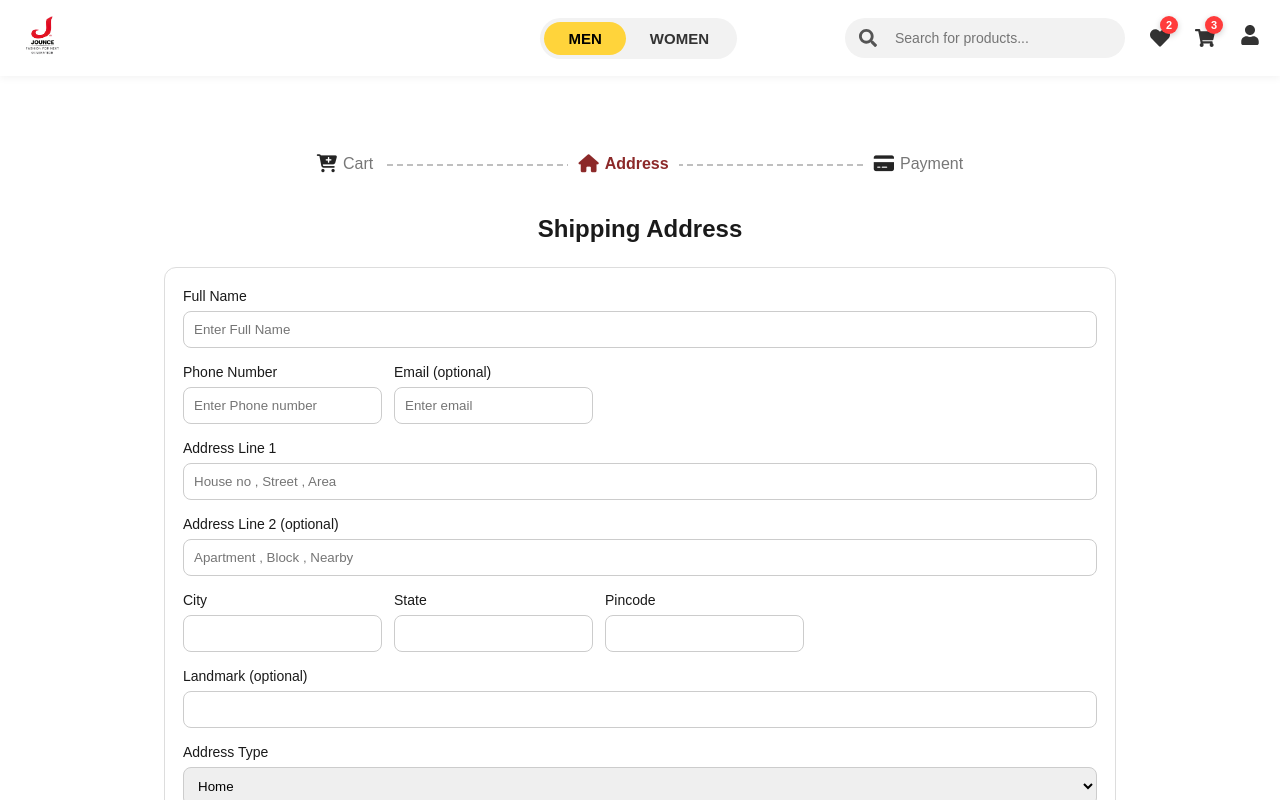
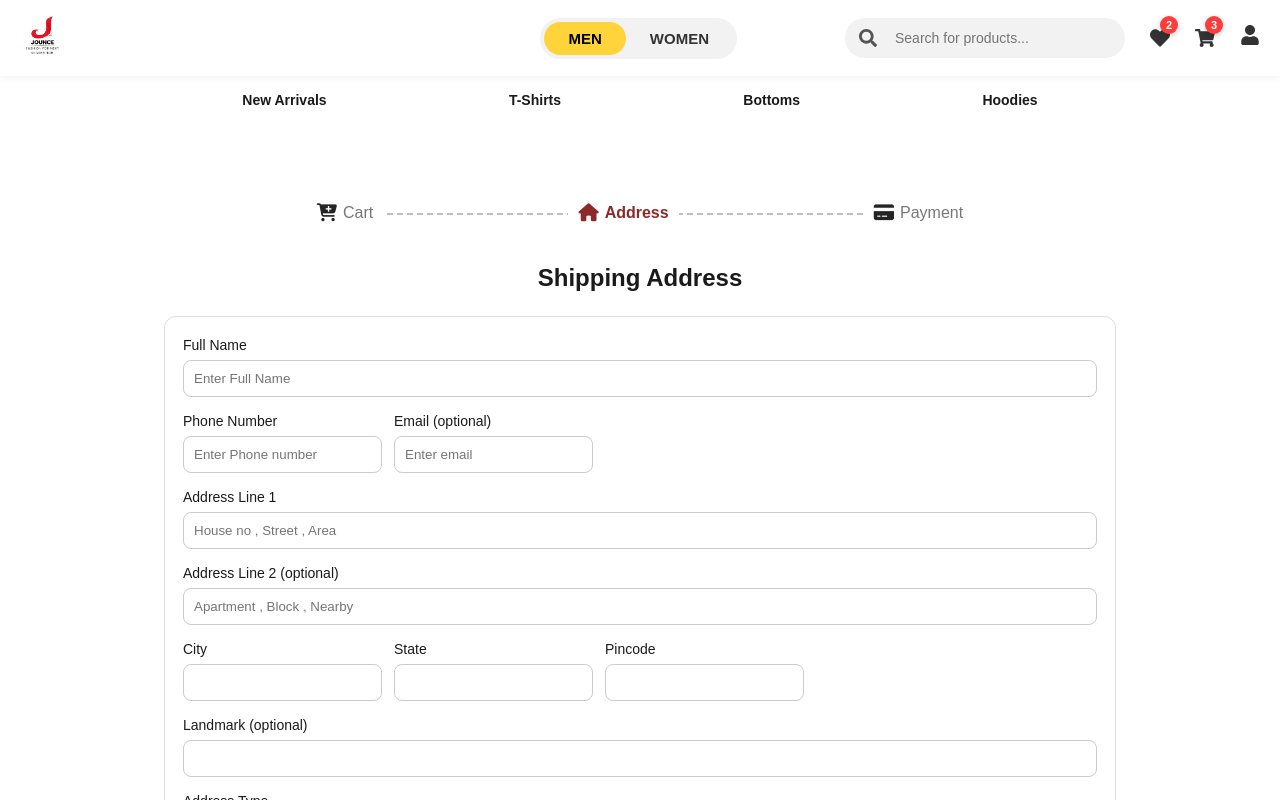
Before and after one commit to SalviVishakha/jounce, a React (Vite) app: page /shipping in a window 1280 px wide. Shown: the top 800 px of the page. Built offline with nearby package versions, Linux system fonts and the light colour scheme.

Commit message:
Added a category section in desktop view

```diff
--- a/src/App.jsx
+++ b/src/App.jsx
@@ -18,6 +18,7 @@ import ScrollToTop from "./components/ScrollToTop";
 
 import { Routes, Route } from "react-router-dom";
 import { useEffect, useState } from "react";
+import Categorybar from "./components/Categorybar";
 
 function App() {
   const [showSite, setShowSite] = useState(false);
@@ -37,6 +38,7 @@ function App() {
       {showSite && (
         <>
           <Header />
+          <Categorybar />
           <ScrollToTop />
 
           <Routes>
--- /dev/null
+++ b/src/components/Categorybar.css
@@ -0,0 +1,88 @@
+.category-bar {
+  background: #fff;
+  /* border-bottom: 1px solid #eee; */
+  position: relative;
+  z-index: 50;
+}
+
+/* ---------- TOP LINKS ---------- */
+.category-links {
+  max-width: 1200px;
+  margin: auto;
+  display: flex;
+ justify-content: space-evenly;
+  padding: 14px 20px;
+  font-size: 14px;
+  font-weight: 600;
+}
+
+.category-links span {
+  cursor: pointer;
+  position: relative;
+}
+
+/* ---------- DROPDOWN ---------- */
+.category-dropdown {
+  position: absolute;
+  left: 0;
+  right: 0;
+  background: #fff;
+  border-top: 1px solid #eee;
+  box-shadow: 0 10px 25px rgba(0, 0, 0, 0.08);
+}
+
+.dropdown-inner {
+  max-width: 1200px;
+  margin: auto;
+  padding: 28px 20px;
+  display: flex;
+  align-items: center;
+  justify-content: center;
+  gap: 60px;
+}
+
+/* ---------- CENTERED CIRCLES ---------- */
+.dropdown-grid {
+  display: flex;
+  justify-content: center;
+  gap: 44px;
+  flex: 1;
+}
+
+/* ---------- CATEGORY CARD ---------- */
+.dropdown-card {
+  text-decoration: none;
+  color: #222;
+  font-size: 13px;
+  font-weight: 500;
+  text-align: center;
+}
+
+.dropdown-card img {
+  width: 78px;
+  height: 78px;
+  border-radius: 50%;
+  object-fit: cover;
+  border: 1px solid #eee;
+  margin-bottom: 6px;
+  transition: transform 0.25s ease;
+}
+
+.dropdown-card:hover img {
+  transform: scale(1.08);
+}
+
+/* ---------- VIEW ALL ---------- */
+.view-all-link {
+  font-size: 14px;
+  font-weight: 600;
+  text-decoration: none;
+  color: #111;
+  white-space: nowrap;
+}
+
+@media (max-width: 768px) {
+  .category-bar {
+    display: none;
+  }
+}
--- /dev/null
+++ b/src/components/Categorybar.jsx
@@ -0,0 +1,67 @@
+import React, { useState } from "react";
+import { Link } from "react-router-dom";
+import "./CategoryBar.css";
+
+import shirts from "../assets/shirt.jpg";
+import tshirts from "../assets/joggers.jpg";
+import bottoms from "../assets/sweatshirt.jpg";
+import hoodies from "../assets/shop3.jpg";
+
+const CategoryBar = () => {
+  const [active, setActive] = useState(null);
+
+  const data = {
+    new: [
+      { name: "Shirts", img: shirts, link: "/shirts" },
+      { name: "T-Shirts", img: tshirts, link: "/tshirts" },
+      { name: "Bottoms", img: bottoms, link: "/bottoms" },
+      { name: "Hoodies", img: hoodies, link: "/hoodies" },
+    ],
+    tshirts: [
+      { name: "Oversized", img: tshirts, link: "/tshirts" },
+      { name: "Printed", img: tshirts, link: "/tshirts" },
+      { name: "Plain", img: tshirts, link: "/tshirts" },
+    ],
+    bottoms: [
+      { name: "Jeans", img: bottoms, link: "/bottoms" },
+      { name: "Cargos", img: bottoms, link: "/bottoms" },
+      { name: "Joggers", img: bottoms, link: "/bottoms" },
+    ],
+    hoodies: [
+      { name: "Zip Hoodies", img: hoodies, link: "/hoodies" },
+      { name: "Pullover", img: hoodies, link: "/hoodies" },
+    ],
+  };
+
+  return (
+    <div className="category-bar" onMouseLeave={() => setActive(null)}>
+      <div className="category-links">
+        <span onMouseEnter={() => setActive("new")}>New Arrivals</span>
+        <span onMouseEnter={() => setActive("tshirts")}>T-Shirts</span>
+        <span onMouseEnter={() => setActive("bottoms")}>Bottoms</span>
+        <span onMouseEnter={() => setActive("hoodies")}>Hoodies</span>
+      </div>
+
+      {active && (
+        <div className="category-dropdown">
+          <div className="dropdown-inner">
+            <div className="dropdown-grid">
+              {data[active].map((item, i) => (
+                <Link to={item.link} key={i} className="dropdown-card">
+                  <img src={item.img} alt={item.name} />
+                  <span>{item.name}</span>
+                </Link>
+              ))}
+            </div>
+
+            <Link to="/products" className="view-all-link">
+              View All →
+            </Link>
+          </div>
+        </div>
+      )}
+    </div>
+  );
+};
+
+export default CategoryBar;
```
